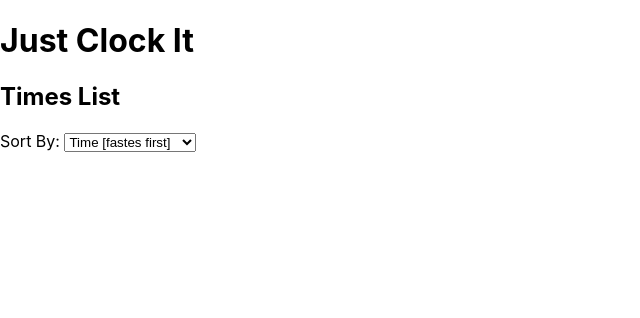
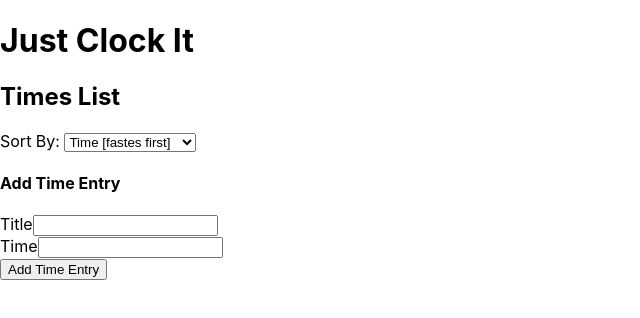
Before and after one commit to stevekutz/firebase_hooks_exp1, a React (Create React App) app in the folder app/: page / in a window 1280 px wide. Shown: the top 318 px of the page, without its empty margins (0-640 px from the left). Built offline with nearby package versions, Linux system fonts and the light colour scheme.

Commit message:
added AddTimeEntryForm

```diff
--- a/app/src/App.js
+++ b/app/src/App.js
@@ -2,7 +2,7 @@ import React from 'react';
 // import logo from './logo.svg';
 // import './App.css';
 import TimesList from './components/times-list'
-
+import AddTimeEntryForm from './components/add-time-entry-form'
 
 //  => Was added earlier to just test we can connect to database
 // import firebase from './firebase';
@@ -17,6 +17,7 @@ function App() {
     <div className="App">
         <h1>Just Clock It</h1>
         <TimesList/>
+        <AddTimeEntryForm/>
     </div>
   );
 }
--- /dev/null
+++ b/app/src/components/add-time-entry-form.jsx
@@ -0,0 +1,21 @@
+import React from 'react';
+
+const AddTimeEntryForm = () => {
+
+    return (
+        <form>
+            <h4> Add Time Entry </h4>
+            <div>
+                <label>Title</label>
+                <input type = 'text'/>
+            </div>
+            <div>
+                <label>Time</label>
+                <input type = 'number'/>
+            </div>
+            <button> Add Time Entry</button>
+        </form>
+    )
+}
+
+export default AddTimeEntryForm;
--- a/app/src/components/times-list.jsx
+++ b/app/src/components/times-list.jsx
@@ -13,12 +13,11 @@ const TimesList = () => {
                     <option disabled > --- </option>
                     <option> Title [a-z]</option>
                     <option> Title [z-a]</option>
+                </select>
+            </div>
+            <ol>
 
-
-                </select>
-
-            </div>
-
+            </ol>
 
         </div>
     )
```
